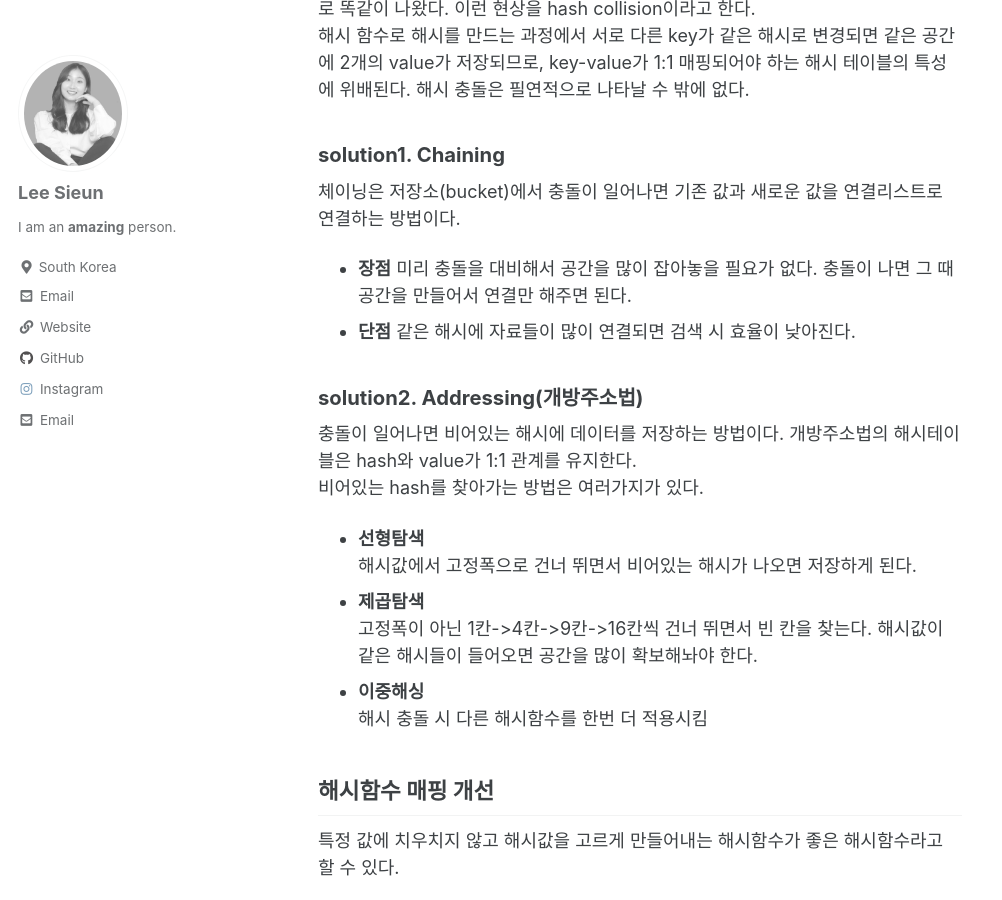
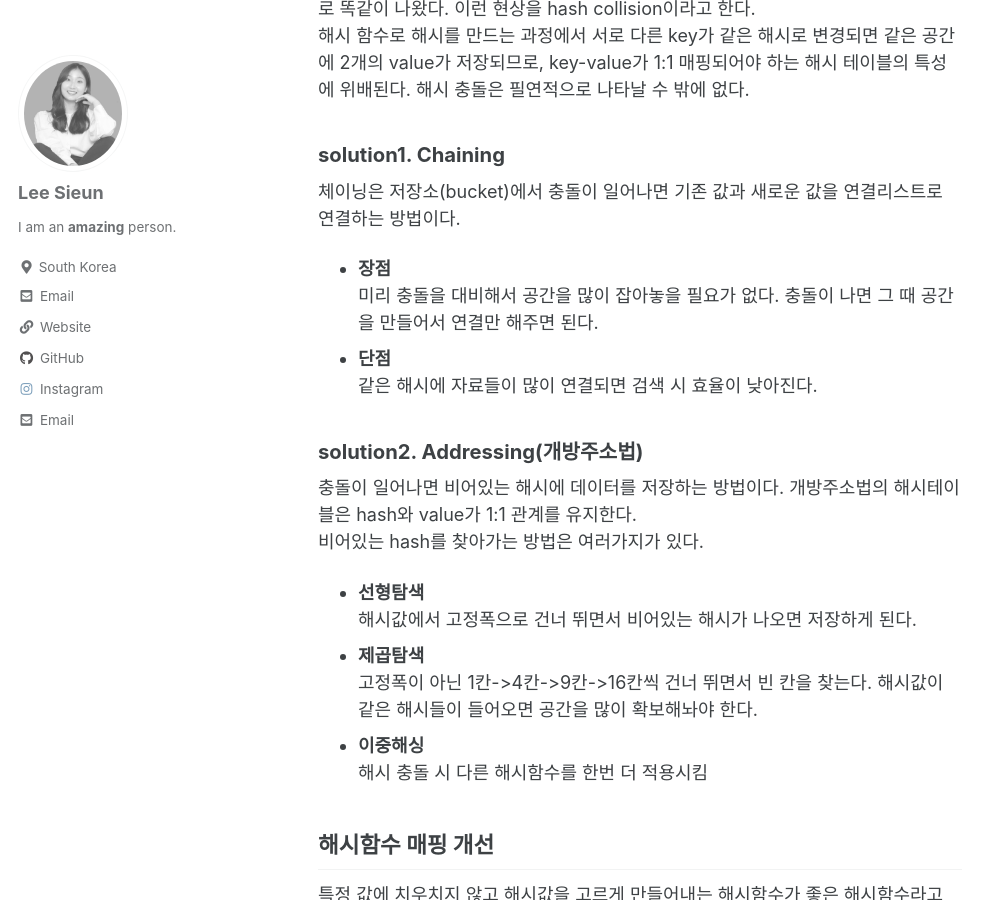
Before and after one commit to sieunlee97/sieunlee97.github.io, a Jekyll site: the page built from _posts/2021-11-09-hash.markdown, in a window 1280 px wide and 900 px high, scrolled down 1965 px. Shown: the whole window, without its empty margins (0-1002 px from the left). Built offline with Jekyll 4.4.1, drawn with Linux system fonts in a browser that asks for light colours; cached includes are drawn as plain includes.

```diff
--- a/_posts/2021-11-09-hash.markdown
+++ b/_posts/2021-11-09-hash.markdown
@@ -51,11 +51,12 @@ hash function 의존도가 높다. 해시함수가 복잡하다면 hash를 만
 ## 해시 충돌
 A, B 두가지 key가 있다. A와 B를 hash function으로 해시값을 얻었는데 hash값이 2로 똑같이 나왔다. 이런 현상을 hash collision이라고 한다. <br>
 해시 함수로 해시를 만드는 과정에서 서로 다른 key가 같은 해시로 변경되면 같은 공간에 2개의 value가 저장되므로, key-value가 1:1 매핑되어야 하는 해시 테이블의 특성에 위배된다. 해시 충돌은 필연적으로 나타날 수 밖에 없다.
+
 ### solution1. Chaining
 체이닝은 저장소(bucket)에서 충돌이 일어나면 기존 값과 새로운 값을 연결리스트로 연결하는 방법이다.
-- **장점**
+- **장점** <br>
 미리 충돌을 대비해서 공간을 많이 잡아놓을 필요가 없다. 충돌이 나면 그 때 공간을 만들어서 연결만 해주면 된다.
-- **단점**
+- **단점** <br>
 같은 해시에 자료들이 많이 연결되면 검색 시 효율이 낮아진다.
 
 ### solution2. Addressing(개방주소법)
```
